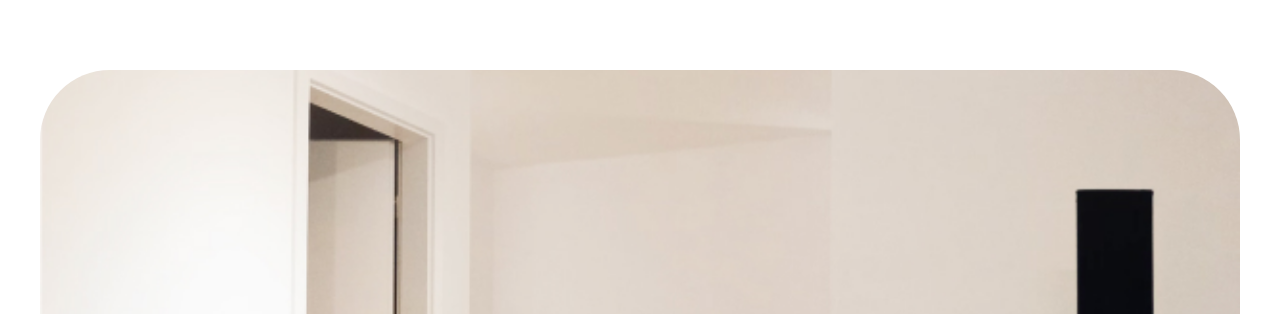
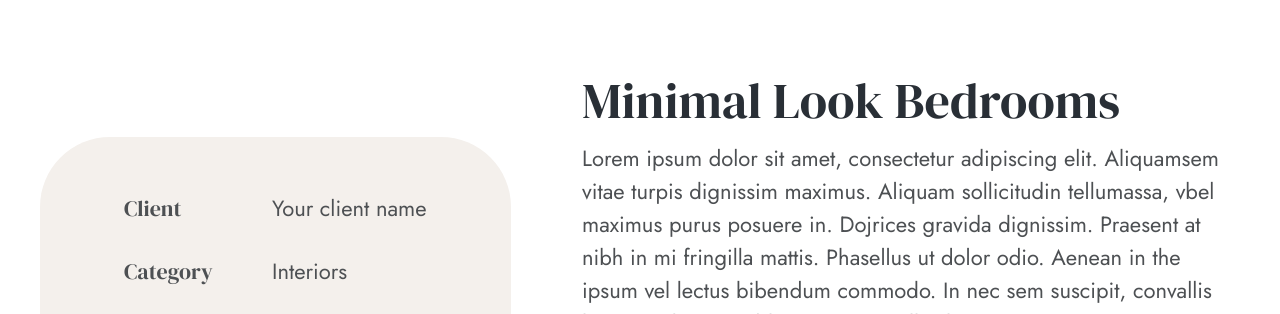
Before and after one commit to Lukas-Daugela/React-Vite-Interno, a React (Vite) app: page / in a window 1280 px wide. Both pictures are taken after a click on the link 553 px from the left and 3430 px from the top of the page. Shown: the part 486-800 px from the top of the page. Built offline with nearby package versions, Linux system fonts and the light colour scheme.

Commit message:
Added Project details Section component

```diff
--- a/src/components/SectionHomeProjects/SectionHomeProjects.jsx
+++ b/src/components/SectionHomeProjects/SectionHomeProjects.jsx
@@ -11,7 +11,6 @@ const cn = classNames.bind(styles);
 
 export default function SectionHomeProjects() {
   const displayedProjects = filterProjects(projects, buttonsCategories.LIVINGAREA);
-  console.log(displayedProjects);
 
   return (
     <div className={cn('projects')}>
@@ -25,8 +24,6 @@ export default function SectionHomeProjects() {
       <div className={cn('projects__cards-container')}>
         {displayedProjects.slice(0, 4).map((project) => (
           <div key={project.id} className={cn('projects__card')}>
-            {console.log(project.imgUrl)}
-
             <ProjectCard cardInfo={project}>
               <img src={project.imgUrl} alt="" className={cn('projects__img')} />
             </ProjectCard>
--- /dev/null
+++ b/src/components/SectionProjectDetails/SectionProjectDetails.jsx
@@ -0,0 +1,50 @@
+import classNames from 'classnames/bind';
+import PropTypes from 'prop-types';
+import React from 'react';
+
+import styles from './SectionProjectDetails.module.scss';
+
+const cn = classNames.bind(styles);
+
+export default function SectionProjectDetails() {
+  return (
+    <div className={cn('project-details')}>
+      <div className={cn('project-details__list-wrapper')}>
+        <ul className={cn('project-details__list')}>
+          <li className={cn('project-details__list-item')}>
+            <h2 className={cn('project-details__list-item__title')}>Client</h2>
+            <p className={cn('project-details__list-item__text')}>Your client name</p>
+          </li>
+          <li className={cn('project-details__list-item')}>
+            <h2 className={cn('project-details__list-item__title')}>Category</h2>
+            <p className={cn('project-details__list-item__text')}>Interiors</p>
+          </li>
+          <li className={cn('project-details__list-item')}>
+            <h2 className={cn('project-details__list-item__title')}>Tags</h2>
+            <p className={cn('project-details__list-item__text')}>interior, Home</p>
+          </li>
+        </ul>
+      </div>
+      <div className={cn('project-details__description')}>
+        <h1 className={cn('project-details__description__title')}>
+          Minimal Look Bedrooms
+        </h1>
+        <p className={cn('project-details__description__text')}>
+          Lorem ipsum dolor sit amet, consectetur adipiscing elit. Aliquamsem vitae turpis
+          dignissim maximus. Aliquam sollicitudin tellumassa, vbel maximus purus posuere
+          in. Dojrices gravida dignissim. Praesent at nibh in mi fringilla mattis.
+          Phasellus ut dolor odio. Aenean in the ipsum vel lectus bibendum commodo. In nec
+          sem suscipit, convallis leo vitae, lacinia nibh. Cras amet tellus lectus.
+          Vivamus ipsum nunc, mattis quis nibh id, pellentesque arcu. Donec a pellentesque
+          Cras erat enim, gravida non ante vitae,elequis convallis elit, in viverra felis.
+          Donec ultrices tellus vitae iaculisvd porta. Proin tincidunt ligula id purus
+          porttitor.
+        </p>
+      </div>
+    </div>
+  );
+}
+
+SectionProjectDetails.propTypes = {
+  className: PropTypes.string,
+};
--- /dev/null
+++ b/src/components/SectionProjectDetails/SectionProjectDetails.module.scss
@@ -0,0 +1,57 @@
+@import '../../sass/mixins/index';
+
+.project-details {
+  align-items: center;
+  display: flex;
+  gap: 4.2rem;
+  justify-content: space-between;
+  margin-bottom: 10rem;
+
+  &__list-wrapper {
+    background-color: var(--color-tertiary);
+    border-radius: 70px;
+    padding: 5.5rem 8.4rem;
+  }
+
+  &__list {
+    display: grid;
+    gap: 3rem;
+    @include reset-list-style;
+  }
+
+  &__list-item {
+    display: flex;
+    gap: 5rem;
+
+    &__title {
+      font-family: var(--font-family-primary);
+      font-size: 2.2rem;
+      font-weight: 400;
+      min-width: 9.8rem;
+    }
+
+    &__text {
+      @include body-styles('large');
+    }
+
+    &__text,
+    &__title {
+      margin: 0;
+    }
+  }
+
+  &__description {
+    max-width: 65.8rem;
+
+    &__title {
+      margin: 0 0 1.1rem;
+
+      @include heading-styles('large');
+    }
+
+    &__text {
+      margin: 0;
+      @include body-styles('large');
+    }
+  }
+}
--- /dev/null
+++ b/src/components/SectionProjectDetails/index.js
@@ -0,0 +1 @@
+export { default } from './SectionProjectDetails';
--- a/src/pages/Project/Project.jsx
+++ b/src/pages/Project/Project.jsx
@@ -5,6 +5,7 @@ import { useParams } from 'react-router-dom';
 import heroImage from '/assets/images/heroImages/modern-living-room.jpg';
 
 import Hero from '../../components/Hero';
+import SectionProjectDetails from '../../components/SectionProjectDetails/SectionProjectDetails';
 import SectionProjectDetailsImage from '../../components/SectionProjectDetailsImage';
 import MainLayout from '../../layouts/MainLayout';
 import { projects } from '../../shared/projects';
@@ -27,6 +28,7 @@ export default function Project() {
   return (
     <MainLayout>
       <Hero img={heroImage} />
+      <SectionProjectDetails />
       <SectionProjectDetailsImage image={singleProject.imgUrl} />
     </MainLayout>
   );
```
